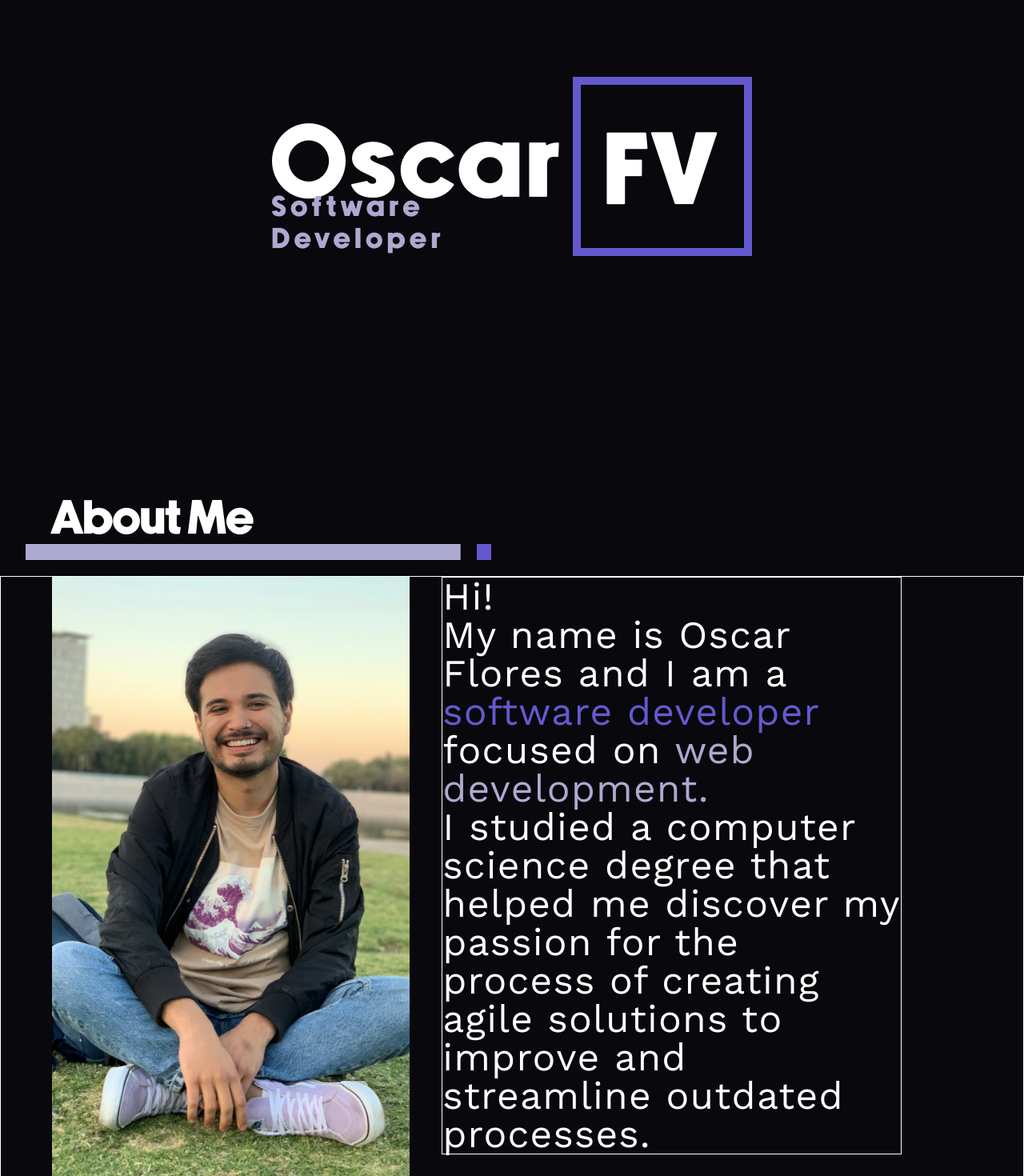
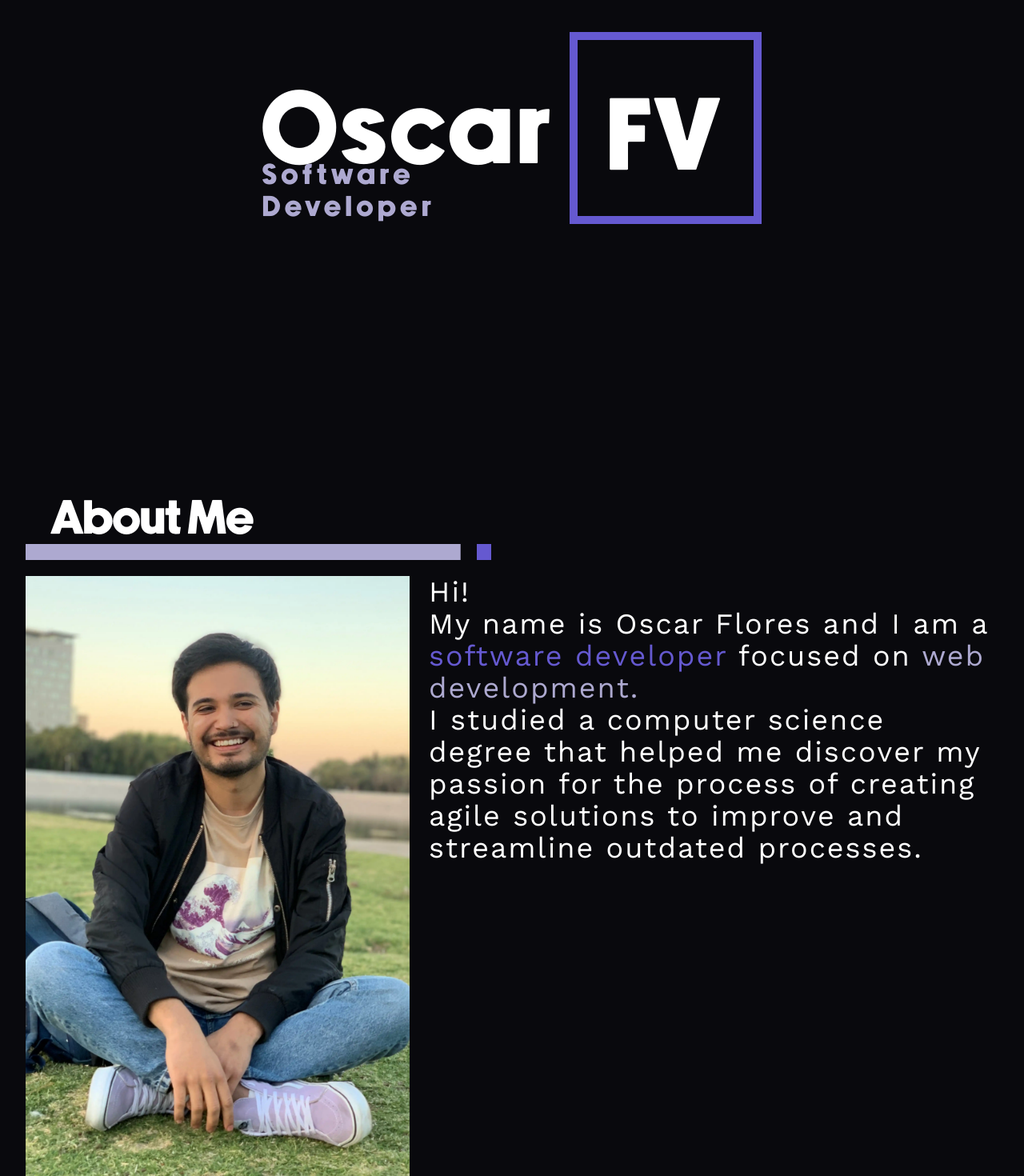
Before and after one commit to Oscar-FV/minimal-portfolio, a React (Vite) app: page / in a window 1280 px wide. Shown: the part 200-1670 px from the top of the page at 80% size. Built offline with nearby package versions, Linux system fonts and the light colour scheme.

Commit message:
fixed about and logo

```diff
--- a/src/App.tsx
+++ b/src/App.tsx
@@ -1,24 +1,24 @@
+import miPortrait from '../src/assets/photos/me.webp';
+
 function App() {
   return (
     <>
-      <div className="h-[100vh] flex items-center justify-center font-newake">
-        <div className="flex items-end justify-center text-white h-[30%] w-[100vh] gap-3 tracking-[6px]">
-
-          <div className="grid h-full items-end gap-y-1">
-            <h1 className="text-9xl h-6">Oscar</h1>
-            <h2 className="text-4xl w-0 whitespace-pre-wrap text-primary">
-              Software              Developer
+      <div className="container h-[100vh] font-newake flex justify-center items-center">
+        <div className="h-1/5 flex justify-center items-end ">
+          <div className="tracking-[6px] w-[24rem]">
+            <h1 className="text-9xl h-24 text-white">Oscar</h1>
+            <h2 className="text-4xl whitespace-pre-wrap text-primary">
+              Software Developer
             </h2>
           </div>
 
-          <div className="border-[10px] border-accent h-[28vh] w-[28vh] flex items-center justify-center">
-            <h1 className="text-9xl h-[40%] mb-6">FV</h1>
+          <div className="border-[10px] border-accent h-[15rem] w-[15rem] text-white flex items-center justify-center ">
+            <h1 className="text-white text-9xl h-24 tracking-[6px]">FV</h1>
           </div>
         </div>
       </div>
 
       <div className="h-[100vh]">
-
         {/* THIS IS THE TITLE COMPONENT */}
         <div className="my-5">
           <h3 className="pl-16 font-newake text-6xl text-white">About Me</h3>
@@ -32,17 +32,22 @@ function App() {
           </div>
         </div>
 
-        <div className="border border-white h-full flex gap-10">
+        <div className="h-full flex gap-6 justify-center">
 
-          <img className="pl-16 w-[40%] h-full object-cover" src="/src/assets/photos/me.webp" alt="A Very Talented web Dev" />
-
-          <p className="text-white text-5xl tracking-wide font-worksans w-[45%] h-fit whitespace-pre-wrap border border-white">
+          <img
+            className="pl-8 w-[40%] h-full object-cover"
+            src={miPortrait}
+            alt="A Very Talented web Dev"
+          />
+          <p className="text-white text-4xl font-worksans h-fit whitespace-pre-wrap tracking-[2px] flex-1 pr-8 sticky top-0">
             Hi! <br />
-            My name is Oscar Flores and I am a <span className="text-accent">software developer</span> focused on <span className="text-primary">web development.</span>                                       I studied a computer science degree that helped me discover my passion for the process of creating agile solutions to improve and streamline outdated processes.
+            My name is Oscar Flores and I am a{" "}
+            <span className="text-accent">software developer</span> focused on
+            <span className="text-primary"> web development.</span> <br />
+            I studied a computer science degree that helped me discover my passion for the process of creating agile solutions to improve and streamline
+            outdated processes.
           </p>
-
         </div>
-
       </div>
 
     </>
--- a/tailwind.config.js
+++ b/tailwind.config.js
@@ -16,8 +16,14 @@ export default {
         accent: '#6559D0'
       }
     },
+    container: {
+      center: true,
+      padding: "1rem",
+      screens: {
+        lg: "1124px",
+        xl: "1124px",
+        "2xl": "1124px"
+      }
+    }
   },
-  plugins: [
-    require('@tailwindcss/typography'),
-  ],
 }
```
Also changed, not shown: src/assets/photos/me.webp.
